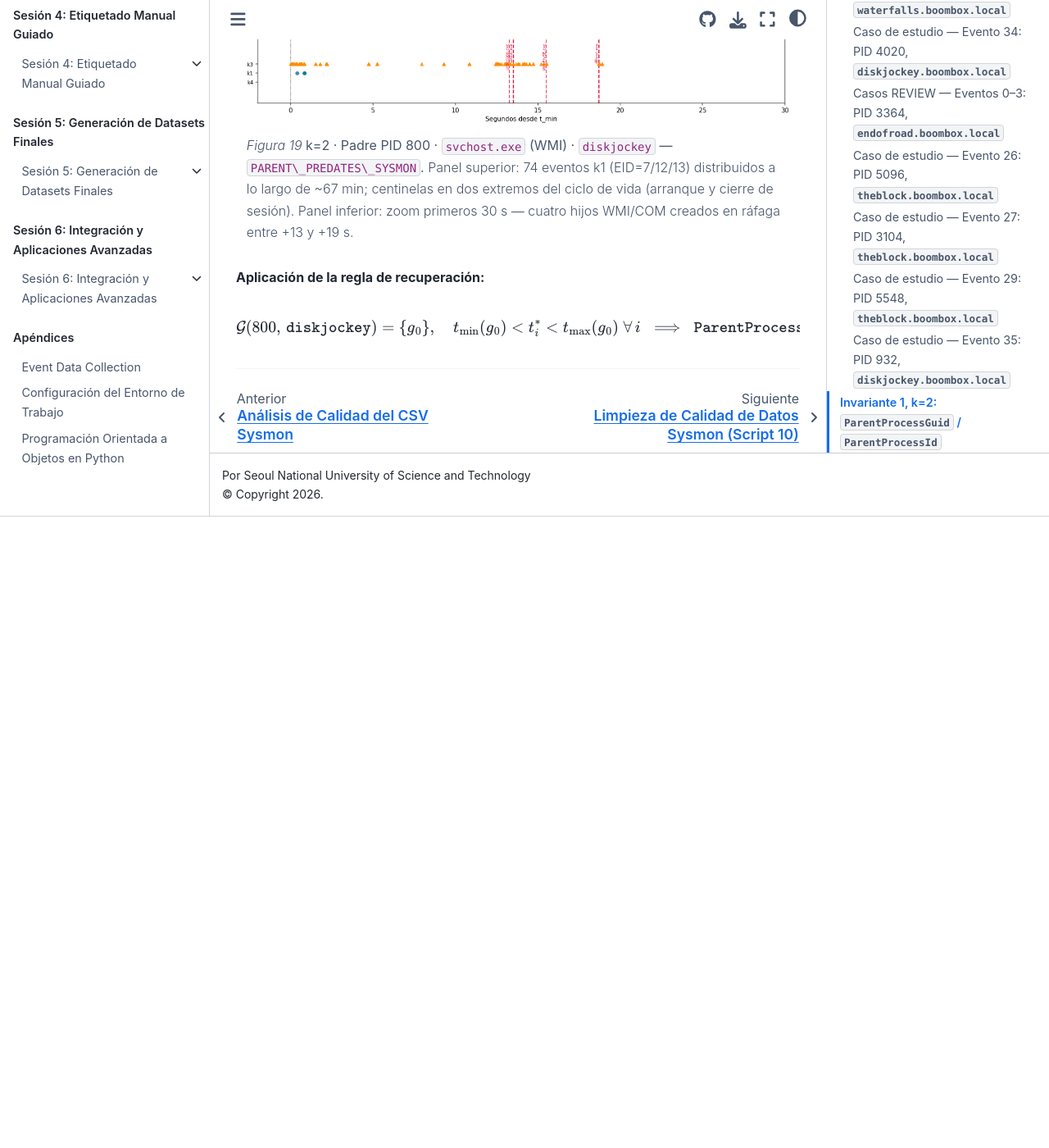
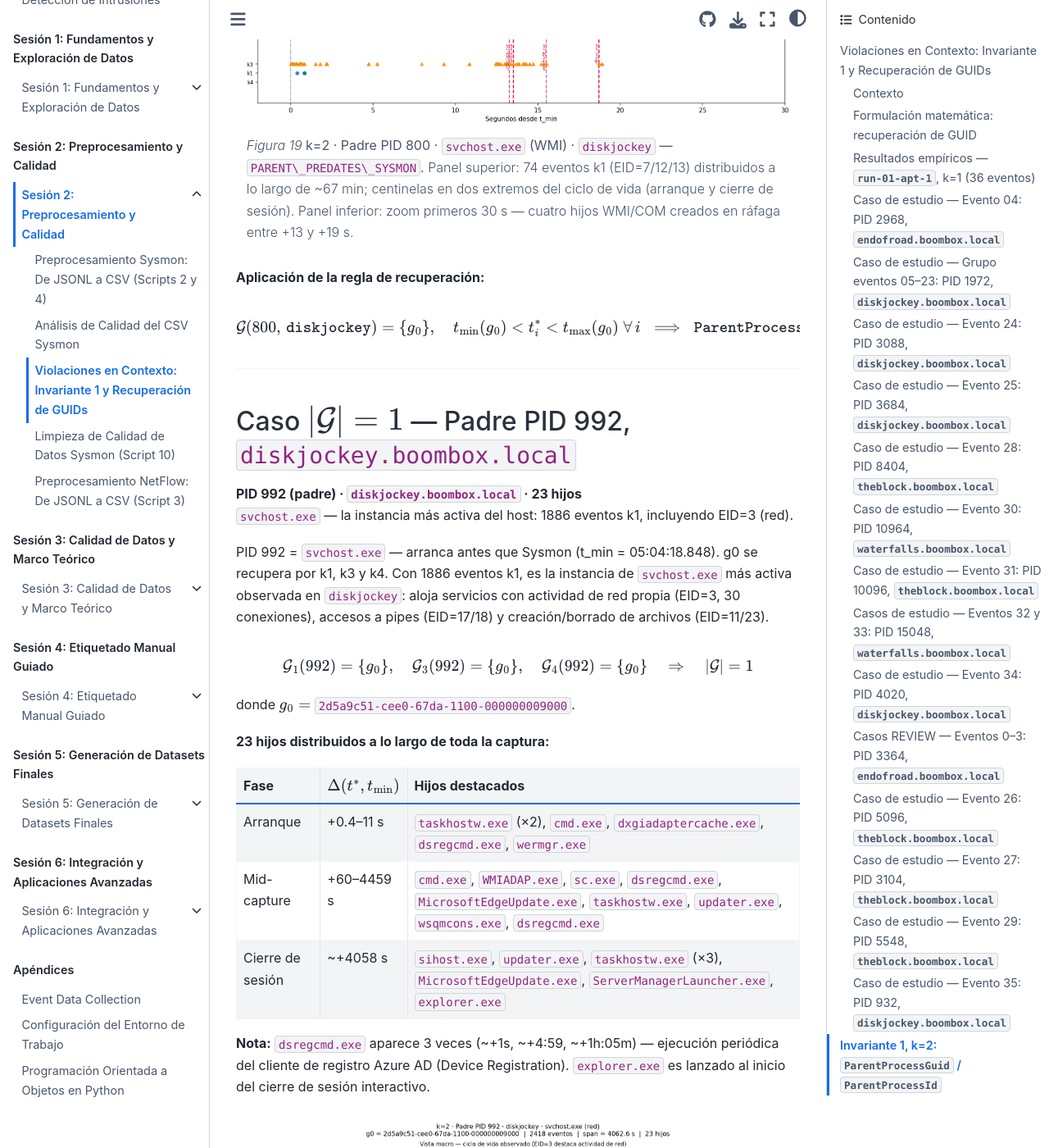
Before and after one commit to ollerenac/curso2026, a Jupyter Book: the page built from sesion-2/9-violaciones-en-contexto.md, in a window 1280 px wide and 1400 px high, scrolled down 41274 px. Shown: the whole window at 82% size. Built offline with Jupyter Book 1.0.4 settings and Sphinx 7.4.7 and the Sphinx Book theme 1.1.4, drawn with Linux system fonts in a browser that asks for light colours; before the commit the page ends 41904 px from its top, so only the background shows below that; some of the changed text lies outside the part shown.

Commit message:
analysis(sesion-2): add k=2 REPLACE_GUID case — padre PID 992 svchost.exe diskjockey
Instancia más activa (1886 eventos k1, EID=3 red). 23 hijos distribuidos en
arranque, mid-capture (dsregcmd periódico) y cierre de sesión (explorer, sihost).
MD actualizado con tabla de fases y figura ev_k2_992_timeline.png.

Co-Authored-By: Claude Sonnet 4.6 <noreply@anthropic.com>

````diff
--- a/sesion-2/9-violaciones-en-contexto.md
+++ b/sesion-2/9-violaciones-en-contexto.md
@@ -1559,3 +1559,55 @@ t_{\min}(g_0) < t^*_i < t_{\max}(g_0)\;\forall\, i
 $$
 
 ---
+
+## Caso $\lvert\mathcal{G}\rvert = 1$ — Padre PID 992, `diskjockey.boombox.local`
+
+**PID 992 (padre) · `diskjockey.boombox.local` · 23 hijos**
+`svchost.exe` — la instancia más activa del host: 1886 eventos k1, incluyendo EID=3 (red).
+
+PID 992 = `svchost.exe` — arranca antes que Sysmon (t_min = 05:04:18.848). g0 se
+recupera por k1, k3 y k4. Con 1886 eventos k1, es la instancia de `svchost.exe` más
+activa observada en `diskjockey`: aloja servicios con actividad de red propia (EID=3,
+30 conexiones), accesos a pipes (EID=17/18) y creación/borrado de archivos (EID=11/23).
+
+$$
+\mathcal{G}_1(992) = \{g_0\},\quad
+\mathcal{G}_3(992) = \{g_0\},\quad
+\mathcal{G}_4(992) = \{g_0\}
+\quad\Rightarrow\quad \lvert\mathcal{G}\rvert = 1
+$$
+
+donde $g_0 =$ `2d5a9c51-cee0-67da-1100-000000009000`.
+
+**23 hijos distribuidos a lo largo de toda la captura:**
+
+| Fase | $\Delta(t^*, t_{\min})$ | Hijos destacados |
+|------|--------------------------|-----------------|
+| Arranque | +0.4–11 s | `taskhostw.exe` (×2), `cmd.exe`, `dxgiadaptercache.exe`, `dsregcmd.exe`, `wermgr.exe` |
+| Mid-capture | +60–4459 s | `cmd.exe`, `WMIADAP.exe`, `sc.exe`, `dsregcmd.exe`, `MicrosoftEdgeUpdate.exe`, `taskhostw.exe`, `updater.exe`, `wsqmcons.exe`, `dsregcmd.exe` |
+| Cierre de sesión | ~+4058 s | `sihost.exe`, `updater.exe`, `taskhostw.exe` (×3), `MicrosoftEdgeUpdate.exe`, `ServerManagerLauncher.exe`, `explorer.exe` |
+
+**Nota:** `dsregcmd.exe` aparece 3 veces (~+1s, ~+4:59, ~+1h:05m) — ejecución periódica del
+cliente de registro Azure AD (Device Registration). `explorer.exe` es lanzado al inicio
+del cierre de sesión interactivo.
+
+```{figure} img/ev_k2_992_timeline.png
+:name: ev-k2-992-timeline
+:width: 100%
+
+**k=2 · Padre PID 992 · `svchost.exe` (red/tareas) · `diskjockey` — `PARENT\_PREDATES\_SYSMON`.**
+Panel superior: 1886 eventos k1 — EID=12/13 dominan (registry), EID=3 visible (red, navy).
+Los 23 centinelas cubren todo el ciclo de vida.
+Panel inferior: zoom primeros 15 s del arranque — 6 hijos en ráfaga inicial (+0.4–11 s).
+```
+
+**Aplicación de la regla de recuperación:**
+
+$$
+\mathcal{G}(992,\,\texttt{diskjockey}) = \{g_0\},\quad
+t_{\min}(g_0) < t^*_i < t_{\max}(g_0)\;\forall\, i
+\;\implies\; \texttt{ParentProcessGuid} \leftarrow g_0 \quad
+[\texttt{PARENT\_PREDATES\_SYSMON}]
+$$
+
+---
````
Also changed, not shown: sesion-2/img/ev_k2_992_timeline.png (added), 1 other file.
